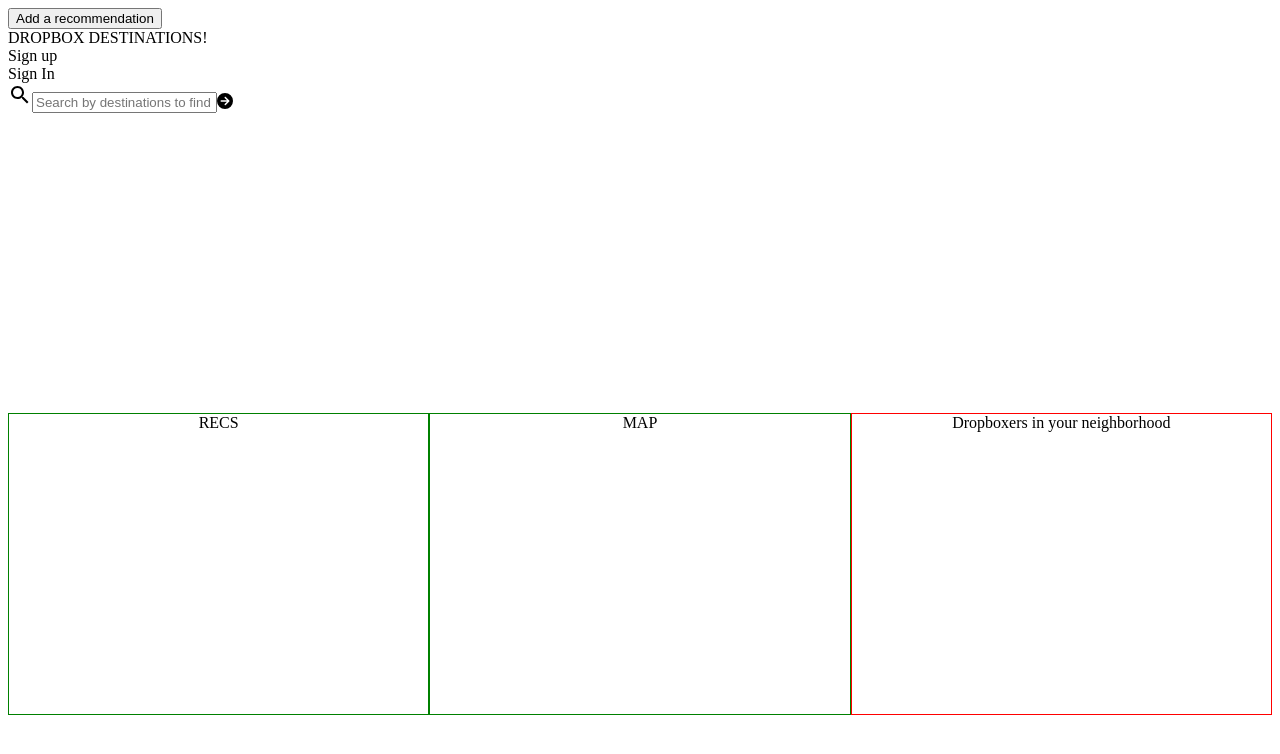
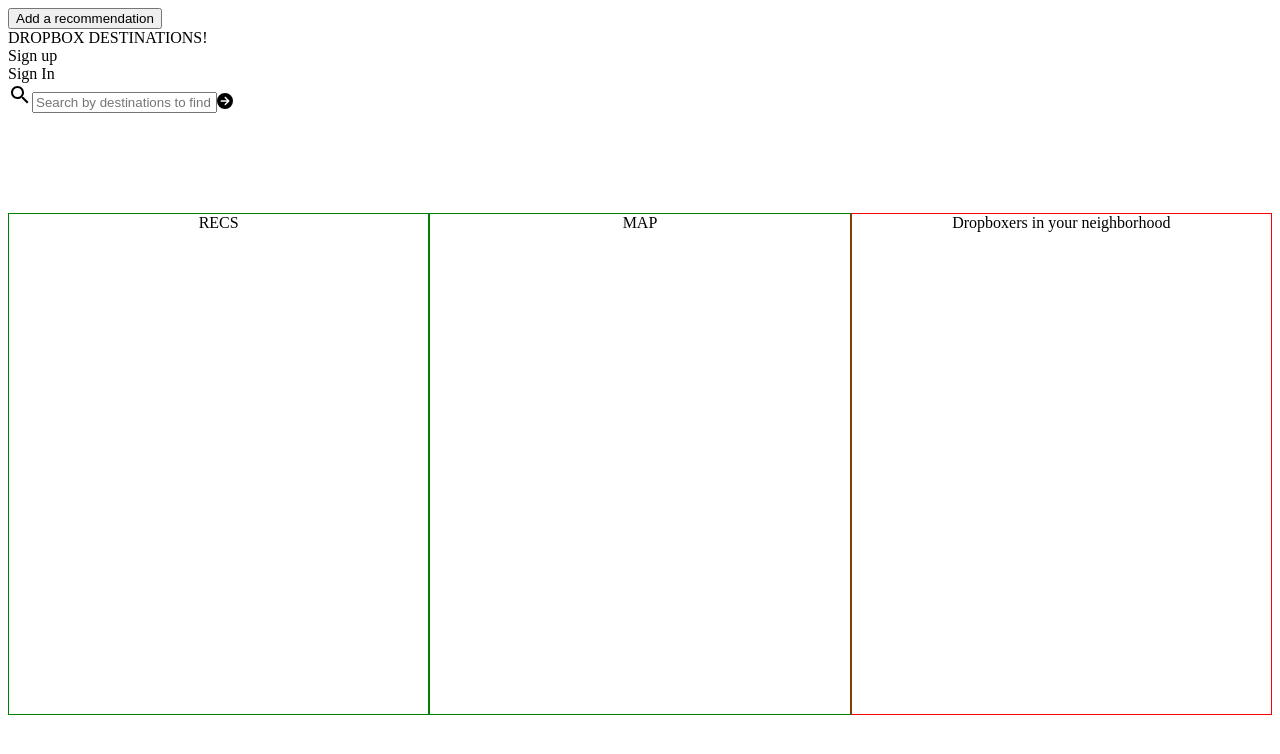
Before and after one commit to elichten94/dropbox-destinations, a React app: page / in a window 1280 px wide. Shown: the top 754 px of the page. Built offline with nearby package versions, Linux system fonts and the light colour scheme; the HTML template or start-up script is replaced by a standard one.

Commit message:
changed structure of homepage

```diff
--- a/frontend/components/homepage_component/homepage.css
+++ b/frontend/components/homepage_component/homepage.css
@@ -1,6 +1,6 @@
 .recs  {
   border: green solid 1px;
-  height: 300px;
+  height: 500px;
   width: 500px;
   text-align: center;
 
@@ -8,21 +8,21 @@
 
  .map  {
   border: green solid 1px;
-  height: 300px;
+  height: 500px;
   width: 500px;
   text-align: center;
 
  }
  .sidebar  {
   border: red solid 1px;
-  height: 300px;
+  height: 500px;
   width: 500px;
   text-align: center;
 
  }
 
  .results  {
-  margin-top: 300px;
+  margin-top: 100px;
   height: auto;
   width: auto;
   display:flex;
--- a/frontend/components/homepage_component/homepage.jsx
+++ b/frontend/components/homepage_component/homepage.jsx
@@ -16,12 +16,12 @@ class splashPage extends React.Component {
         {/* <div className='home-container'> */}
           {/* <h1 className='welcomeMessage'>Are you ready for an adventure?</h1> */}
           <SearchBarContainer/>
-      </div>
-      <div className='results'>
-        <div className='recs'> RECS </div>
-        <div className='map'> MAP </div>
-        <div className='sidebar'>
-          <Sidebar people={['emily','brian','jamie', 'wenya', 'michelle']}/>
+        <div className='results'>
+          <div className='recs'> RECS </div>
+          <div className='map'> MAP </div>
+          <div className='sidebar'>
+            <Sidebar people={['emily','brian','jamie', 'wenya', 'michelle']}/>
+          </div>
         </div>
       </div>
     </>
```
